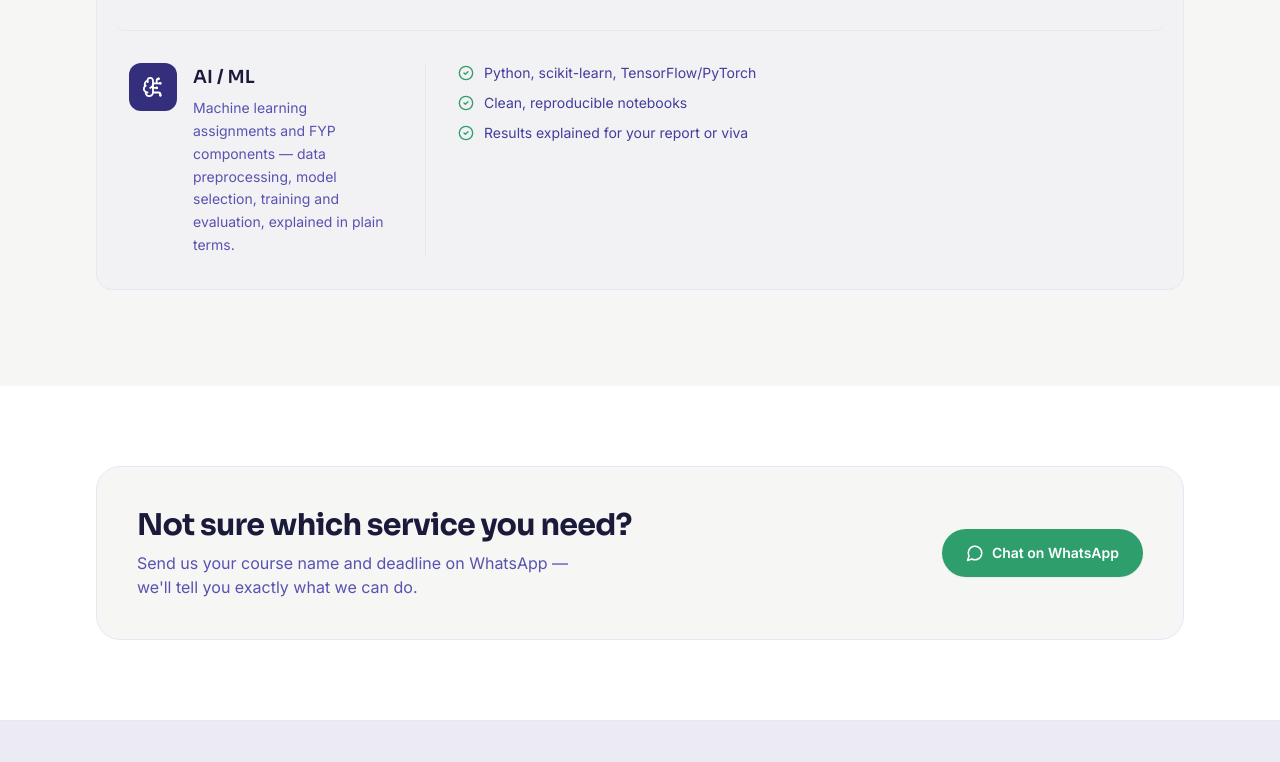
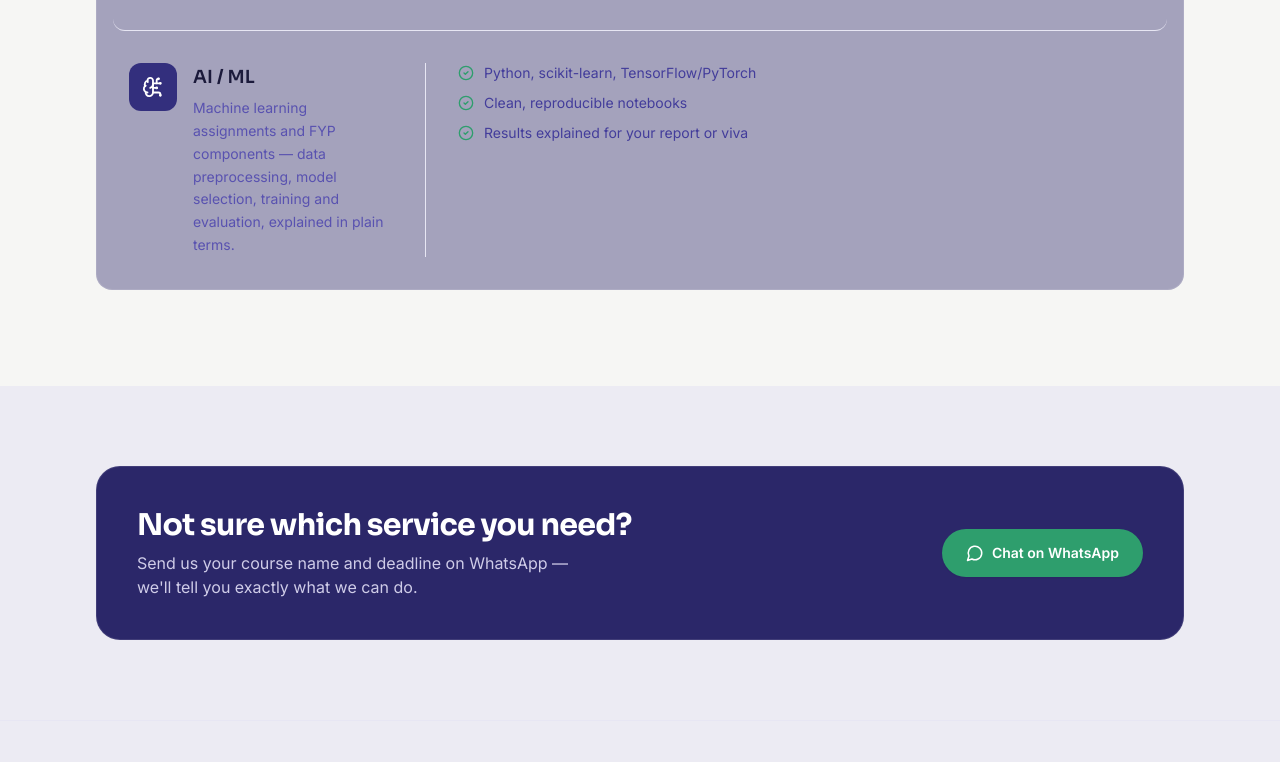
Before and after one commit to m-zohab/vu_portfolio, a React (Vite) app: page /services in a window 1280 px wide. Shown: the part 1915-2677 px from the top of the page. Built offline with nearby package versions, Linux system fonts and the light colour scheme.

Commit message:
Refactor Services component styles and colors
Updated styles and colors for service section.

```diff
--- a/src/pages/Services.jsx
+++ b/src/pages/Services.jsx
@@ -33,7 +33,7 @@ export default function Services() {
             />
           </Reveal>
 
-          <div className="mt-10 rounded-2xl border border-ink-100 bg-paper-deep/40 px-2 sm:px-4">
+          <div className="mt-10 rounded-2xl border border-white/10 bg-ink-800/40 px-2 sm:px-4">
             {services.map((service) => (
               <ServiceCard key={service.id} service={service} />
             ))}
@@ -41,14 +41,14 @@ export default function Services() {
         </div>
       </section>
 
-      <section className="bg-white py-16 lg:py-20">
+      <section className="bg-paper-deep py-16 lg:py-20">
         <div className="section-container">
-          <Reveal className="flex flex-col items-start justify-between gap-6 rounded-3xl border border-ink-100 bg-paper p-8 sm:flex-row sm:items-center sm:p-10">
+          <Reveal className="flex flex-col items-start justify-between gap-6 rounded-3xl border border-white/10 bg-ink-800 p-8 sm:flex-row sm:items-center sm:p-10">
             <div>
-              <h2 className="text-2xl font-bold tracking-tight text-ink-950 sm:text-3xl">
+              <h2 className="text-2xl font-bold tracking-tight text-white sm:text-3xl">
                 Not sure which service you need?
               </h2>
-              <p className="mt-2 max-w-md text-ink-500">
+              <p className="mt-2 max-w-md text-ink-200">
                 Send us your course name and deadline on WhatsApp — we'll
                 tell you exactly what we can do.
               </p>
```
